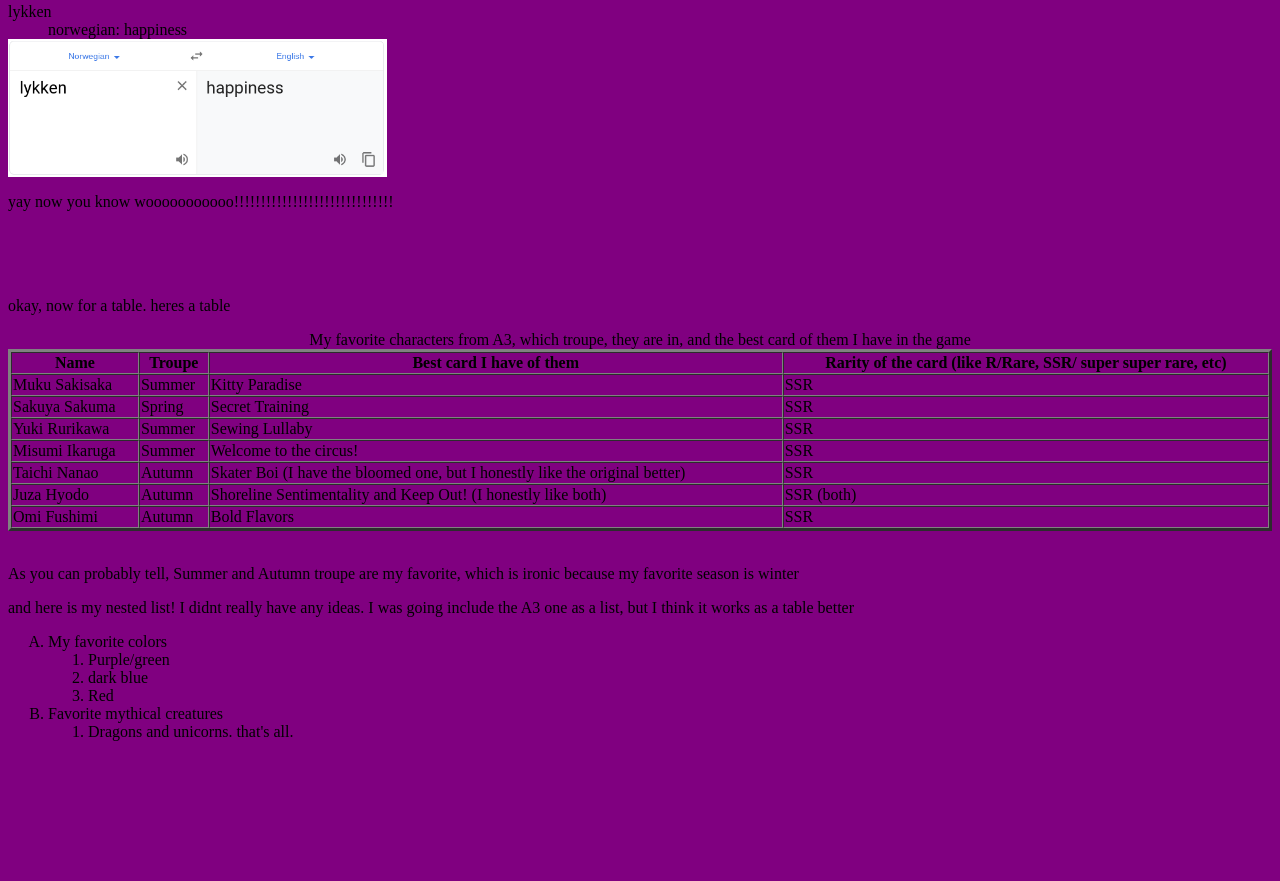
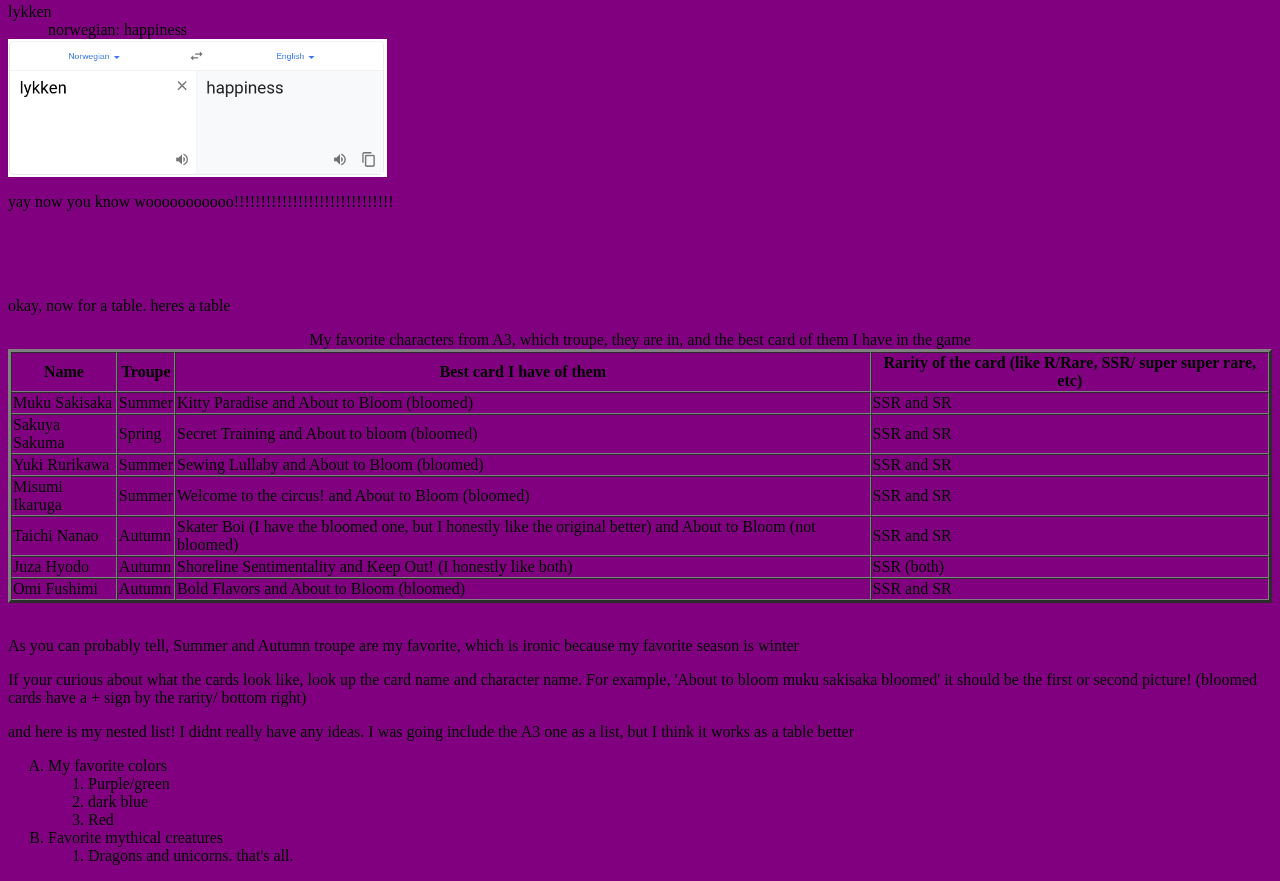
Before and after one commit to lykkesar000/csp-class-examples, a plain HTML site: page index.html in a window 1280 px wide. Shown: the part 4183-5064 px from the top of the page. Before the commit the page ends 4940 px from the top, so only its background shows below. Drawn offline with Linux system fonts and the light colour scheme.

Commit message:
Update index.html

```diff
--- a/index.html
+++ b/index.html
@@ -108,32 +108,32 @@
  <tr>
      <td>Muku Sakisaka</td>
      <td>Summer</td>
-     <td>Kitty Paradise</td>
-     <td>SSR</td>
+     <td>Kitty Paradise and About to Bloom (bloomed)</td>
+     <td>SSR and SR</td>
  </tr>
  <tr>
      <td>Sakuya Sakuma</td>
      <td>Spring</td>
-     <td>Secret Training</td>
-     <td>SSR</td>
+     <td>Secret Training and About to bloom (bloomed)</td>
+     <td>SSR and SR</td>
  </tr>
  <tr>
      <td>Yuki Rurikawa</td>
      <td>Summer</td>
-     <td>Sewing Lullaby</td>
-     <td>SSR</td>
+     <td>Sewing Lullaby and About to Bloom (bloomed)</td>
+     <td>SSR and SR</td>
  </tr>
  <tr>
      <td>Misumi Ikaruga</td>
      <td>Summer</td>
-     <td>Welcome to the circus!</td>
-     <td>SSR</td>
+     <td>Welcome to the circus! and About to Bloom (bloomed)</td>
+     <td>SSR and SR</td>
  </tr>
       <tr>
      <td>Taichi Nanao</td>
      <td>Autumn</td>
-     <td>Skater Boi (I have the bloomed one, but I honestly like the original better)</td>
-     <td>SSR</td>
+     <td>Skater Boi (I have the bloomed one, but I honestly like the original better) and About to Bloom (not bloomed)</td>
+     <td>SSR and SR</td>
  </tr>
       <tr>
      <td>Juza Hyodo</td>
@@ -145,12 +145,14 @@
       <tr>
      <td>Omi Fushimi</td>
      <td>Autumn</td>
-     <td>Bold Flavors</td>
-     <td>SSR</td>
+     <td>Bold Flavors and About to Bloom (bloomed)</td>
+     <td>SSR and SR</td>
  </tr>
  </table>
  <br>
     <p>As you can probably tell, Summer and Autumn troupe are my favorite, which is ironic because my favorite season is winter</p>
+<p>If your curious about what the cards look like, look up the card name and character name. For example, 'About to bloom muku sakisaka bloomed'
+                                                     it should be the first or second picture! (bloomed cards have a + sign by the rarity/ bottom right)</p>
 
 
 <p>and here is my nested list! I didnt really have any ideas. I was going include the A3 one as a list, but I think it works as a table better</p>
```
